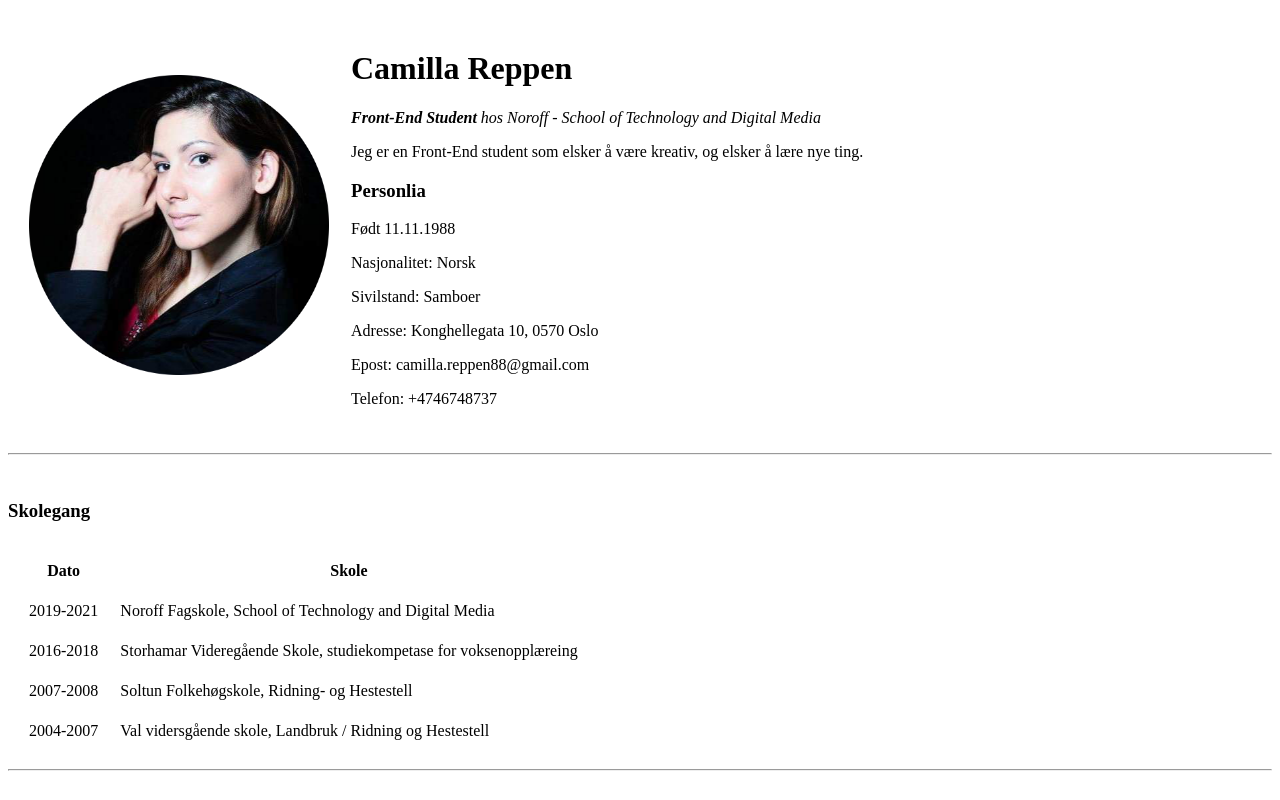
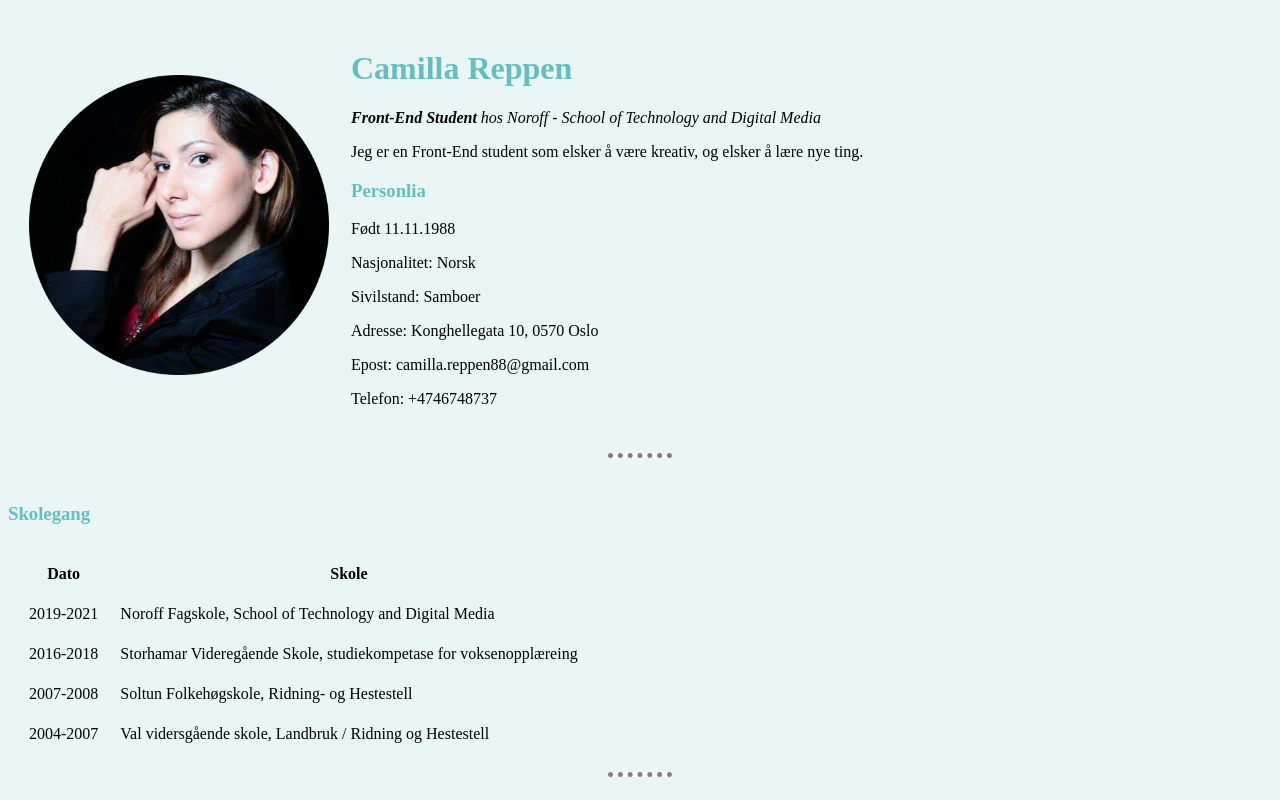
Before and after one commit to camilla-design/camillas-cv, a plain HTML site: page index.html in a window 1280 px wide. Shown: the top 800 px of the page. Drawn offline with Linux system fonts and the light colour scheme.

Commit message:
in progress

```diff
--- /dev/null
+++ b/css/style.css
@@ -0,0 +1,18 @@
+body {
+    background-color: #eaf6f6;
+}
+
+hr {
+    background-color: white;
+    border-style: dotted none none;
+    border-color: gray;
+    border-width: 5px;
+    width: 5%;
+}
+h1 {
+    color: #66bfbf;
+}
+
+h3 {
+    color: #66bfbf;
+}
--- a/index.html
+++ b/index.html
@@ -5,6 +5,7 @@
     <meta charset="UTF-8">
     <meta name="viewport" content="width=device-width, initial-scale=1.0">
     <title>Min CV</title>
+    <link rel="stylesheet" href="./css/style.css">
 </head>
 
 <body>
@@ -115,10 +116,10 @@
 
             </thead>
     </tbody>
-
     </table>
     <hr>
     <h3>Skills</h3>
+    <a href=""></a>
 
     <table cellspacing="30">
         <tr>
```
